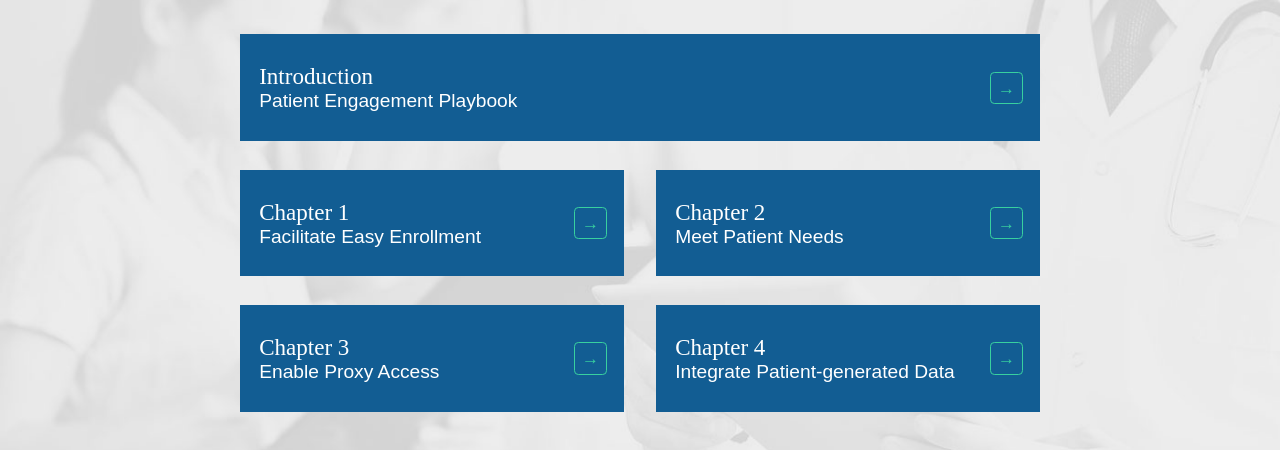
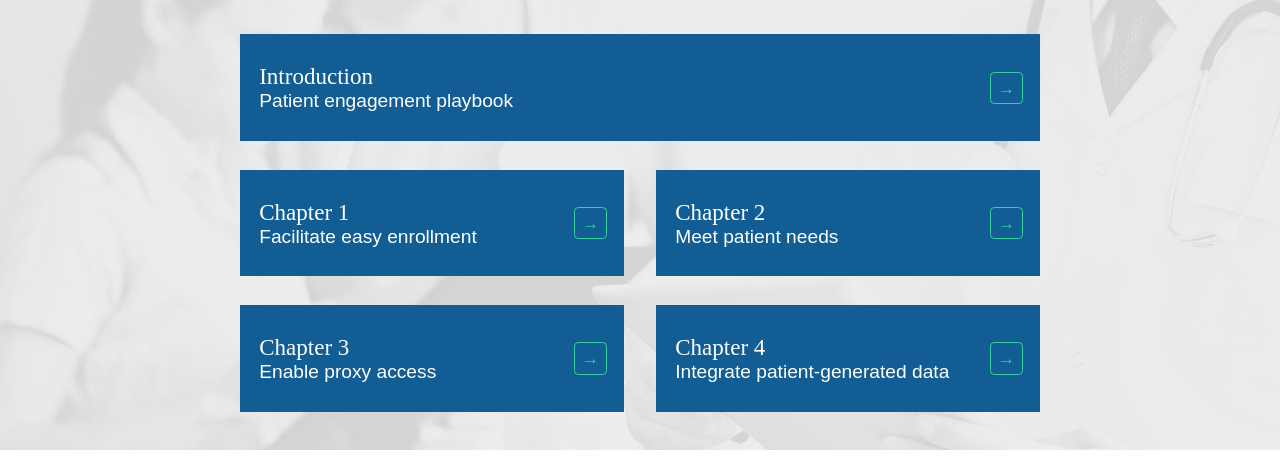
Before and after one commit to SriGovHealth/ONCHITPlaybook, a Jekyll site: the page built from _content/homepage.html, in a window 1280 px wide. Shown: the part 329-800 px from the top of the page. Built offline with Jekyll 4.4.1, drawn with Linux system fonts in a browser that asks for light colours.

Commit message:
Sentence case err-where

```diff
--- a/_content/chapter-1.html
+++ b/_content/chapter-1.html
@@ -16,7 +16,7 @@ next-url: "/chapter-2/"
 <div class="full-bleed chapter-intro">
   <div class="chapter-intro-inner">
     <p class="chapter-number">Chapter 1</p>
-    <h1 class="chapter-title">Faciliate Easy Enrollment</h1>
+    <h1 class="chapter-title">Faciliate easy enrollment</h1>
   </div>
 </div>
 
--- a/_content/chapter-2.html
+++ b/_content/chapter-2.html
@@ -16,7 +16,7 @@ next-url: "/chapter-3/"
 <div class="full-bleed chapter-intro">
   <div class="chapter-intro-inner">
     <p class="chapter-number">Chapter 2</p>
-    <h1 class="chapter-title">Activate Features that Meet Patient Needs</h1>
+    <h1 class="chapter-title">Activate features that meet patient needs</h1>
   </div>
 </div>
 
--- a/_content/chapter-3.html
+++ b/_content/chapter-3.html
@@ -16,7 +16,7 @@ next-url: "/chapter-4/"
 <div class="full-bleed chapter-intro">
   <div class="chapter-intro-inner">
     <p class="chapter-number">Chapter 3</p>
-    <h1 class="chapter-title">Enable Proxy Access</h1>
+    <h1 class="chapter-title">Enable proxy access</h1>
   </div>
 </div>
 
--- a/_content/chapter-4.html
+++ b/_content/chapter-4.html
@@ -16,7 +16,7 @@ next-url: "/references/"
 <div class="full-bleed chapter-intro">
   <div class="chapter-intro-inner">
     <p class="chapter-number">Chapter 4</p>
-    <h1 class="chapter-title">Integrate Patient-generated Data</h1>
+    <h1 class="chapter-title">Integrate patient-generated data</h1>
   </div>
 </div>
 
--- a/_content/homepage.html
+++ b/_content/homepage.html
@@ -23,23 +23,23 @@ permalink: /
     </div>
     <div class="row">
       <div class="grid-12">
-        <a href="{{ "/introduction/" | prepend: site.baseurl }}" class="btn-landing"><span class="section-title">Introduction</span> Patient Engagement Playbook <span class="btn btn-arrow">&rarr;</span></a>
+        <a href="{{ "/introduction/" | prepend: site.baseurl }}" class="btn-landing"><span class="section-title">Introduction</span> Patient engagement playbook <span class="btn btn-arrow">&rarr;</span></a>
       </div>
     </div>
     <div class="row">
       <div class="grid-6">
-        <a href="{{ "/chapter-1/" | prepend: site.baseurl }}" class="btn-landing"><span class="section-title">Chapter 1</span> Facilitate Easy Enrollment <span class="btn btn-arrow">&rarr;</span></a>
+        <a href="{{ "/chapter-1/" | prepend: site.baseurl }}" class="btn-landing"><span class="section-title">Chapter 1</span> Facilitate easy enrollment <span class="btn btn-arrow">&rarr;</span></a>
       </div>
       <div class="grid-6">
-        <a href="{{ "/chapter-2/" | prepend: site.baseurl }}" class="btn-landing"><span class="section-title">Chapter 2</span> Meet Patient Needs <span class="btn btn-arrow">&rarr;</span></a>
+        <a href="{{ "/chapter-2/" | prepend: site.baseurl }}" class="btn-landing"><span class="section-title">Chapter 2</span> Meet patient needs <span class="btn btn-arrow">&rarr;</span></a>
       </div>
     </div>
     <div class="row">
       <div class="grid-6">
-        <a href="{{ "/chapter-3/" | prepend: site.baseurl }}" class="btn-landing"><span class="section-title">Chapter 3</span> Enable Proxy Access <span class="btn btn-arrow">&rarr;</span></a>
+        <a href="{{ "/chapter-3/" | prepend: site.baseurl }}" class="btn-landing"><span class="section-title">Chapter 3</span> Enable proxy access <span class="btn btn-arrow">&rarr;</span></a>
       </div>
       <div class="grid-6">
-        <a href="{{ "/chapter-4/" | prepend: site.baseurl }}" class="btn-landing"><span class="section-title">Chapter 4</span> Integrate Patient-generated Data <span class="btn btn-arrow">&rarr;</span></a>
+        <a href="{{ "/chapter-4/" | prepend: site.baseurl }}" class="btn-landing"><span class="section-title">Chapter 4</span> Integrate patient-generated data <span class="btn btn-arrow">&rarr;</span></a>
       </div>
     </div>
   </div>
```
Also changed, not shown: _data/nav.yml (+4 -4 lines).
